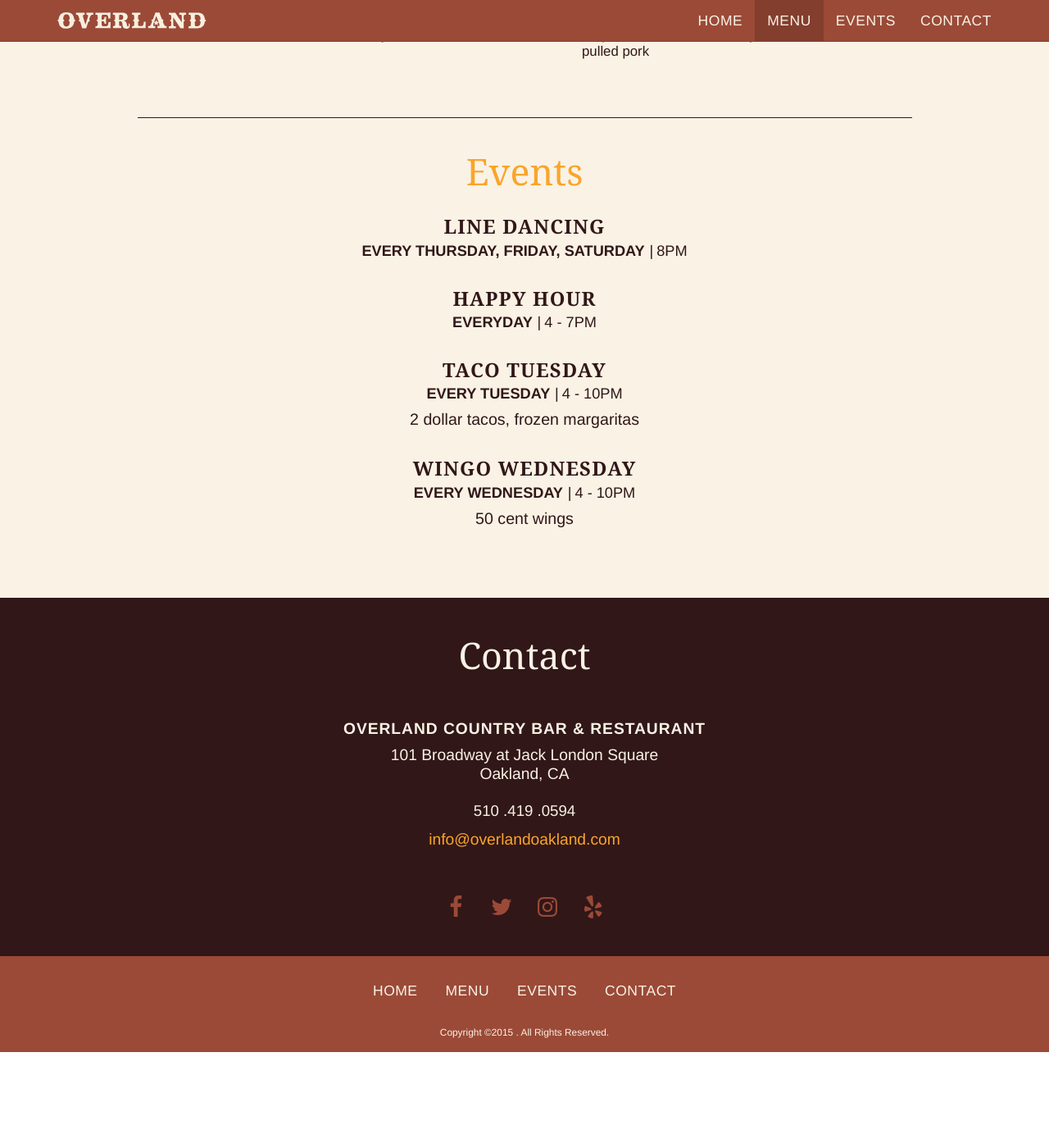
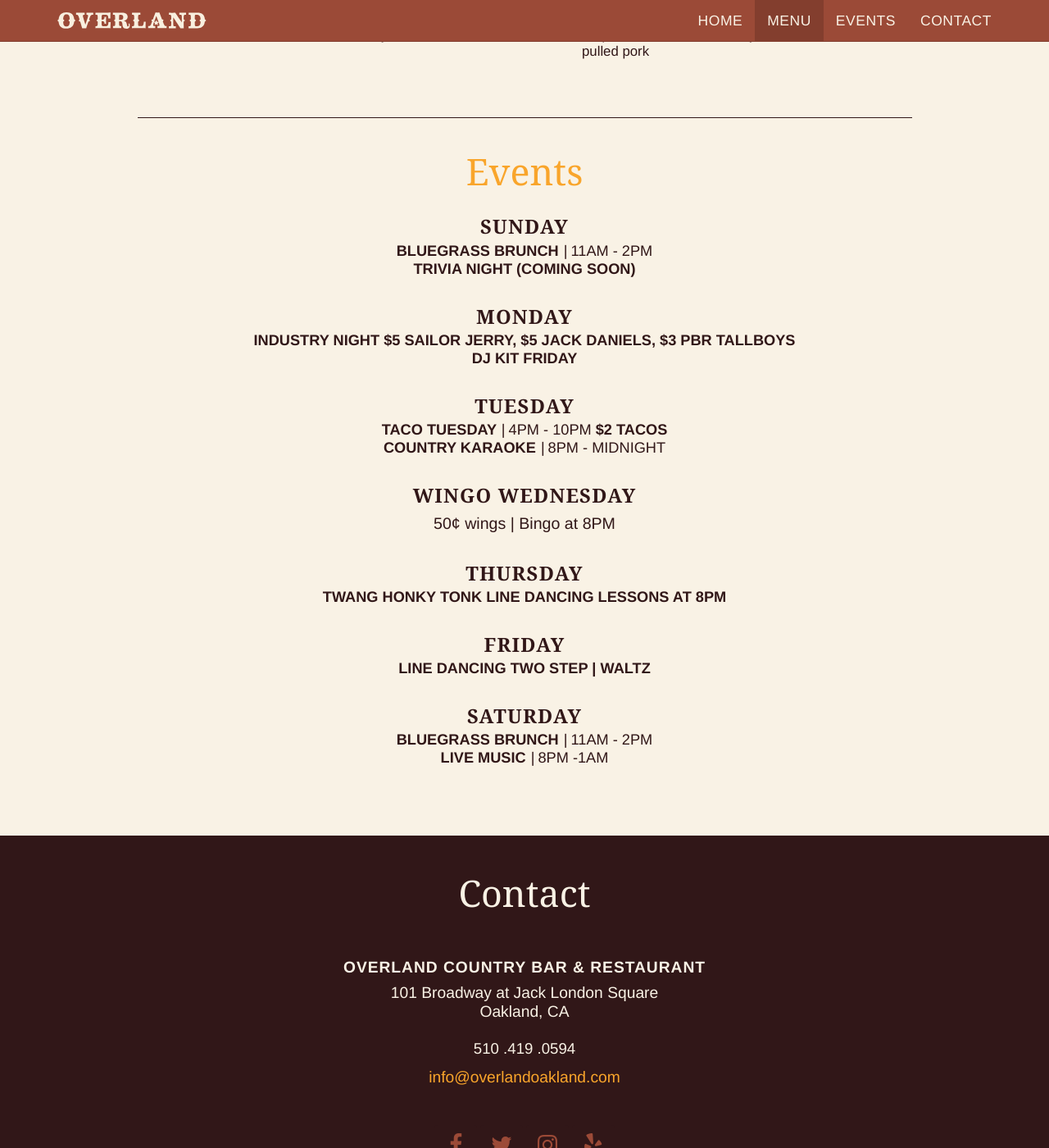
Before and after one commit to overland-oakland/overland-oakland.github.io, a Jekyll site: the page built from index.html, in a window 1280 px wide and 1400 px high, scrolled down 1052 px. Shown: the whole window at 82% size. Built offline with Jekyll 4.4.1, drawn with Linux system fonts in a browser that asks for light colours; nearby versions of some CDN libraries; before the commit the page ends 2335 px from its top, so only the background shows below that.

Commit message:
update event schedule and adjust event layout and styles accordingly

```diff
--- a/_data/events/regular.yml
+++ b/_data/events/regular.yml
@@ -1,25 +1,39 @@
 ---
-name: always
-description: join us for
 items:
-  - title: line dancing
-    day: every Thursday, Friday, Saturday
-    time: 8PM
-    description:
+  - day: Sunday
+    eventsList:
+      - title: Bluegrass Brunch
+        time: 11AM - 2PM
+      - title: Trivia Night
+        description: (Coming Soon)
     thumbnail:
-  - title: happy hour
-    day: everyday
-    time: 4 - 7PM
-    description:
+  - day: Monday
+    eventsList:
+      - title: Industry Night
+        description: $5 Sailor Jerry, $5 Jack Daniels, $3 PBR Tallboys
+      - title: DJ Kit Friday
+  - day: Tuesday
+    eventsList:
+      - title: Taco Tuesday
+        time: 4PM - 10PM
+        description: $2 Tacos
+      - title: Country Karaoke
+        time: 8PM - Midnight
+  - day: Wingo Wednesday
+    description: 50¢ wings | Bingo at 8PM
     thumbnail:
-  - title: taco tuesday
-    day: every Tuesday
-    time: 4 - 10PM
-    description: 2 dollar tacos, frozen margaritas
-    thumbnail:
-  - title: wingo wednesday
-    day: every Wednesday
-    time: 4 - 10PM
-    description: 50 cent wings
-    thumbnail:
+  - day: Thursday
+    eventsList:
+      - title: Twang Honky Tonk
+        description: Line dancing lessons at 8PM
+  - day: Friday
+    eventsList:
+      - title: Line Dancing
+        description: two step | waltz
+  - day: Saturday
+    eventsList:
+      - title: Bluegrass Brunch
+        time: 11AM - 2PM
+      - title: Live Music
+        time: 8PM -1AM
 ---
--- a/_includes/events.html
+++ b/_includes/events.html
@@ -12,10 +12,20 @@
 					{% if event.thumbnail %}
 					<img src="{{ event.thumbnail }}" alt="{{ event.name }}">
 					{% endif %}
-					<h3 class="eventItem-title">{{ event.title | capitalize }}</h3>
-					<h4 class="eventItem-subtitle">{{ event.day }}
-						<span class="eventItem-subtitle--time">{{ event.time }}</span>
+					<h3 class="eventItem-title">{{ event.day }}</h3>
+					{% for list in event.eventsList %}
+					<h4 class="eventItem-subtitle">
+						{% if list.title %}{{ list.title }}{% endif %}
+						{% if list.time %}
+							<span class="eventItem-subtitle--time">{{ list.time }}</span>
+						{% endif %}
+						{% if list.description %}
+						<span class="eventItem-subtitle--description">
+							{{ list.description }}
+						</span>
+						{% endif %}
 					</h4>
+					{% endfor %}
 					{% if event.description %}
 						<p class="eventItem-description">
 							{{ event.description }}
```
Also changed, not shown: _app/styles/less/components/events.less (+11 -0 lines).
